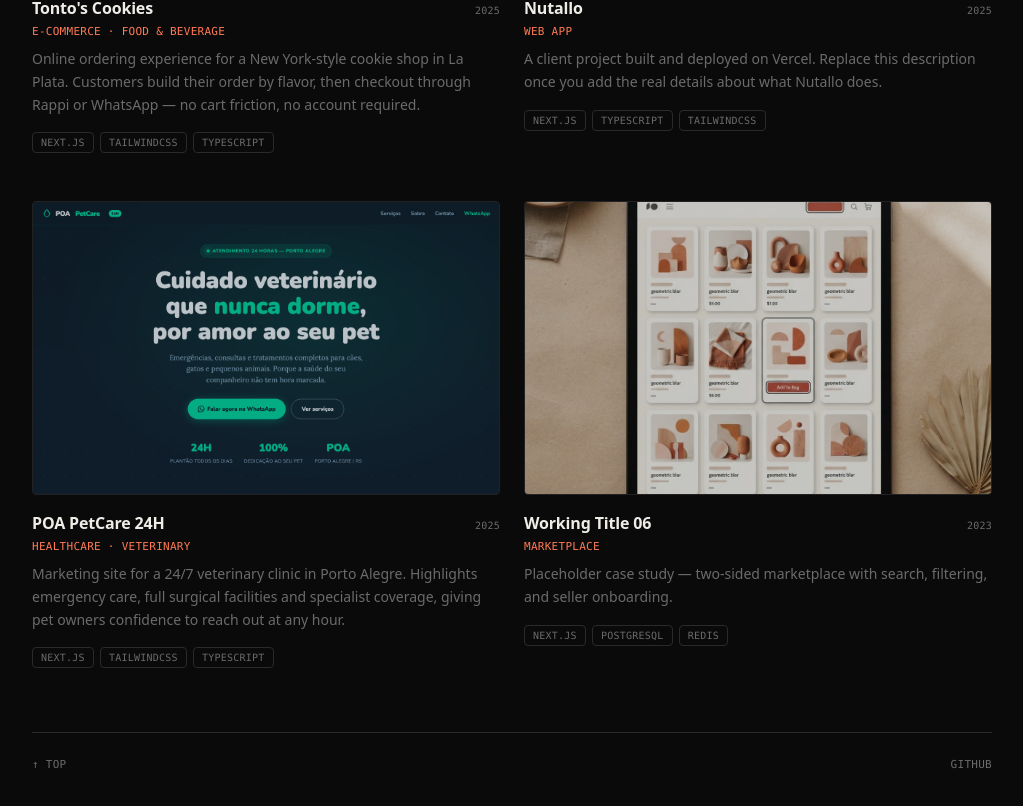
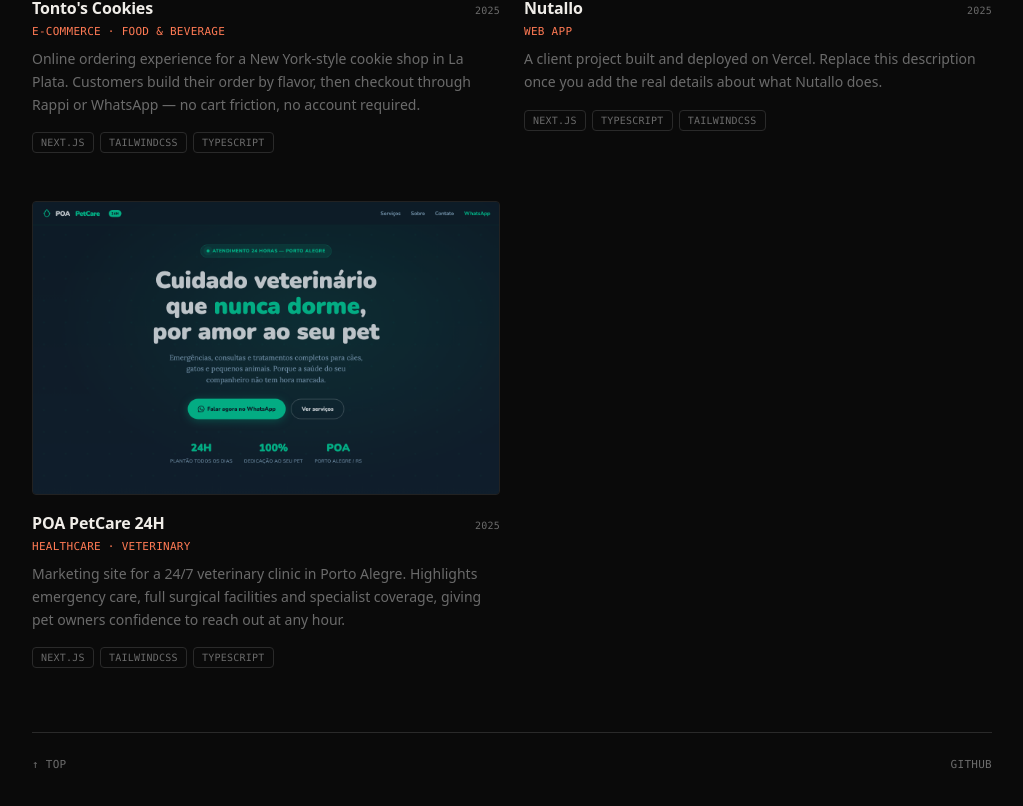
Before and after one commit to martinfantinelli/portfolio, a Next.js app: page / in a window 1280 px wide. Shown: the part 1813-2619 px from the top of the page, without its empty margins (128-1151 px from the left). Built offline with nearby package versions, Linux system fonts and the light colour scheme.

Commit message:
chore: remove placeholder project

```diff
--- a/data/projects.ts
+++ b/data/projects.ts
@@ -69,14 +69,4 @@ export const projects: Project[] = [
     image: "/projects/poa-petcare.png",
     live: "https://poa-petcare-24h-tw0q3.vercel.app/",
   },
-  {
-    slug: "placeholder-06",
-    name: "Working Title 06",
-    category: "Marketplace",
-    description:
-      "Placeholder case study — two-sided marketplace with search, filtering, and seller onboarding.",
-    tech: ["Next.js", "PostgreSQL", "Redis"],
-    year: "2023",
-    image: "/projects/placeholder-06.png",
-  },
 ];
```
